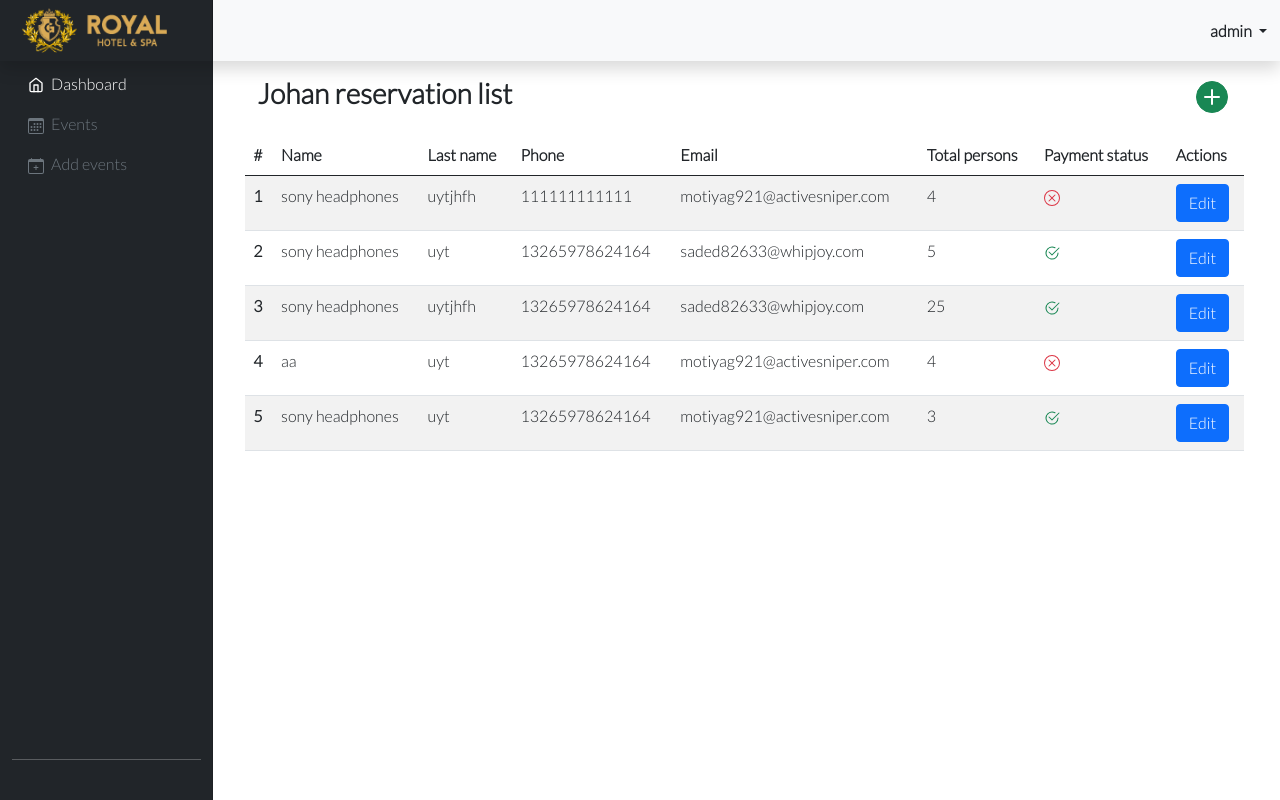
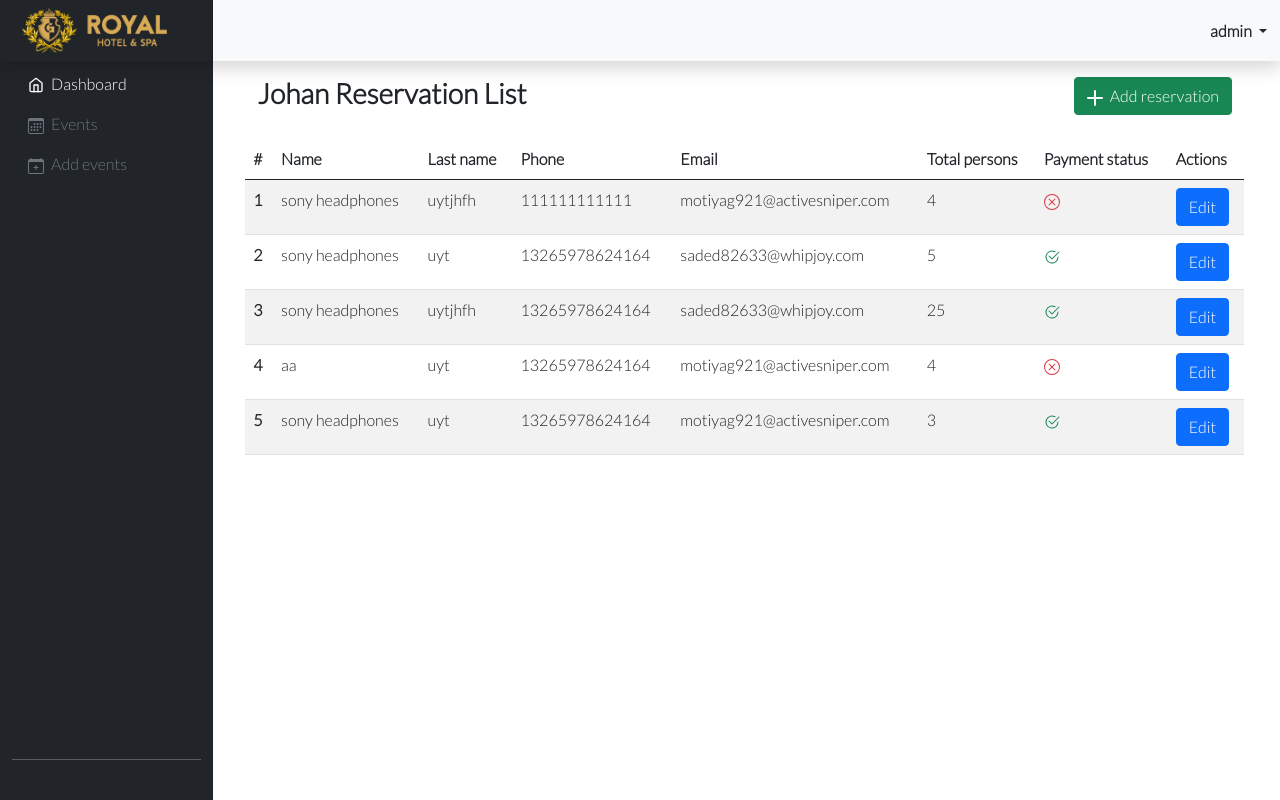
Before and after one commit to JohanDhana/reservation-manager, a CodeIgniter app: page /reservation-manager/events/EV60f1346c83ae3/reservations in a window 1280 px wide. Run offline with CodeIgniter, Linux system fonts and the light colour scheme; a user stored in the database is signed in; data comes from the database, SQL or seed files in the repository; some libraries are stand-ins or nearby versions.

Commit message:
add new reservetion button

```diff
--- a/application/views/reservations/list.php
+++ b/application/views/reservations/list.php
@@ -1,11 +1,13 @@
-<a class="btn btn-success rounded-circle position-absolute" style="top: 20px;right:40px;height:32px;width:32px"
-    href="<?= base_url() ?>reservations/create/<?= $event['idevents'] ?>">
-    <svg xmlns="http://www.w3.org/2000/svg" width="16" height="16" fill="currentColor" class="bi bi-plus-lg" style="margin-bottom: 10px;
-    margin-left: -5px;" viewBox="0 0 16 16">
-        <path d="M8 0a1 1 0 0 1 1 1v6h6a1 1 0 1 1 0 2H9v6a1 1 0 1 1-2 0V9H1a1 1 0 0 1 0-2h6V1a1 1 0 0 1 1-1z" />
-    </svg>
-</a>
-<h3 class="fw-bold py-3"><span class="text-capitalize"><?= $event['guest'] ?></span> reservation list</h1>
+<h3 class="fw-bold py-3 d-flex justify-content-between">
+    <span class="text-capitalize"><?= $event['guest'] ?> reservation list</span>
+    <a class="btn btn-success" href="<?= base_url() ?>reservations/create/<?= $event['idevents'] ?>">
+        <svg xmlns="http://www.w3.org/2000/svg" width="16" height="16" fill="currentColor" class="bi bi-plus-lg me-1"
+            viewBox="0 0 16 16">
+            <path d="M8 0a1 1 0 0 1 1 1v6h6a1 1 0 1 1 0 2H9v6a1 1 0 1 1-2 0V9H1a1 1 0 0 1 0-2h6V1a1 1 0 0 1 1-1z" />
+        </svg>
+        Add reservation
+    </a>
+    </h1>
     <div class="row table-responsive">
         <table class="table table-striped table-hover">
             <thead>
```
